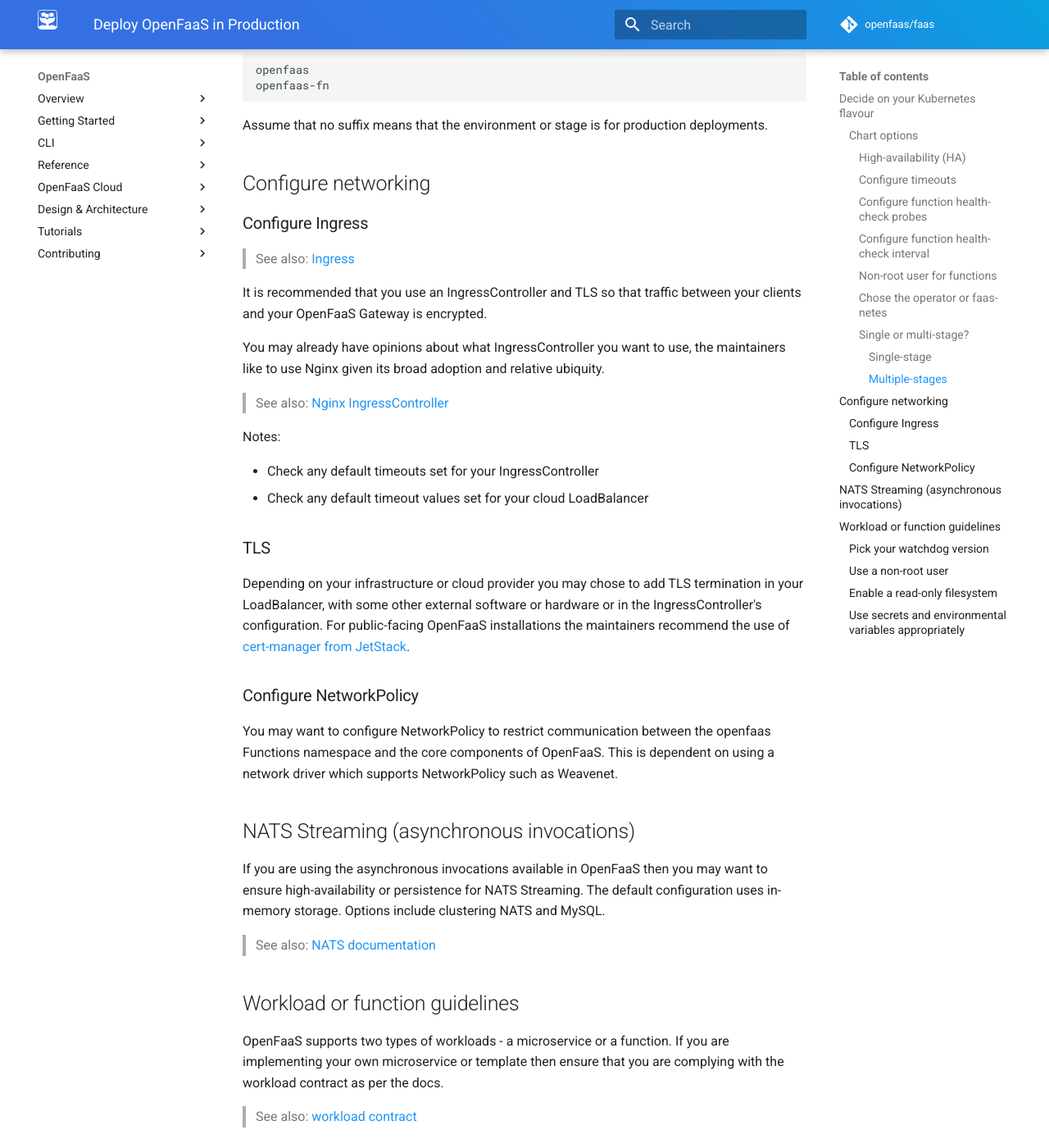
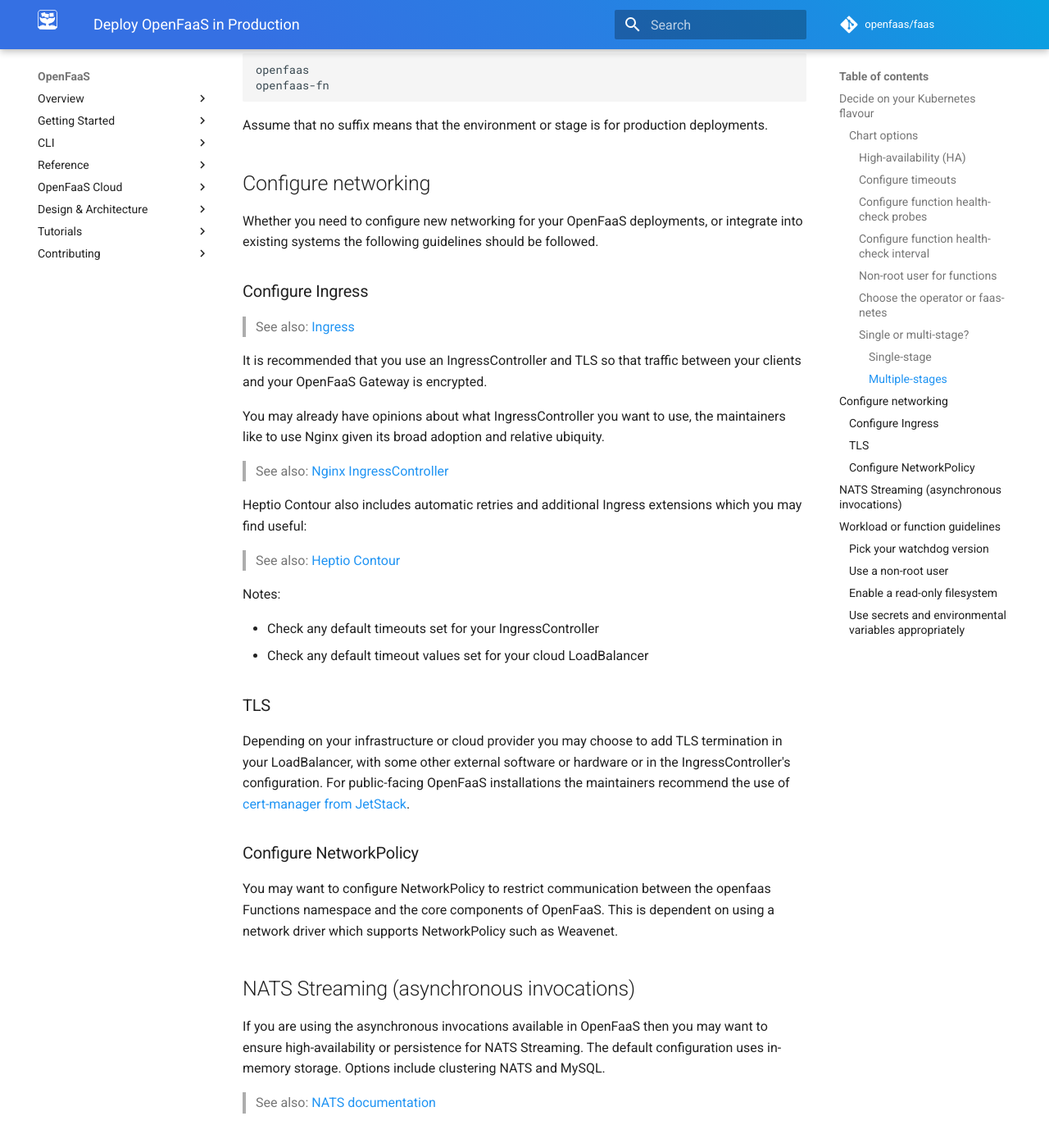
Before and after one commit to openfaas/docs, an MkDocs documentation site: the page built from docs/architecture/production.md, in a window 1280 px wide and 1400 px high, scrolled down 2600 px. Shown: the whole window at 82% size. Built offline with MkDocs 1.6.1 and Material for MkDocs 9.7.7, drawn with Linux system fonts in a browser that asks for light colours; comment, search, counter and statistics services are not loaded; some of the changed text lies outside the part shown.

Commit message:
Add Heptio Contour reference
Signed-off-by: Alex Ellis <alexellis2@gmail.com>

```diff
--- a/docs/architecture/production.md
+++ b/docs/architecture/production.md
@@ -54,7 +54,7 @@ There are both liveness and readiness checks for functions. If you are using the
 
 Set the non-root user flag so that every function is forced to run in a restricted security context.
 
-#### Chose the operator or faas-netes
+#### Choose the operator or faas-netes
 
 The faas-netes controller for OpenFaaS is the most mature, well tested and supported. You may also use the OpenFaaS Operator if you would like to use a Function CRD. If you are not sure which to use, then use faas-netes.
 
@@ -95,6 +95,8 @@ Assume that no suffix means that the environment or stage is for production depl
 
 ## Configure networking
 
+Whether you need to configure new networking for your OpenFaaS deployments, or integrate into existing systems the following guidelines should be followed.
+
 ### Configure Ingress
 
 > See also: [Ingress](https://kubernetes.io/docs/concepts/services-networking/ingress/)
@@ -105,6 +107,10 @@ You may already have opinions about what IngressController you want to use, the
 
 > See also: [Nginx IngressController](https://github.com/kubernetes/ingress-nginx)
 
+Heptio Contour also includes automatic retries and additional Ingress extensions which you may find useful:
+
+> See also: [Heptio Contour](https://github.com/heptio/contour)
+
 Notes:
 
 * Check any default timeouts set for your IngressController
@@ -112,7 +118,7 @@ Notes:
 
 ### TLS
 
-Depending on your infrastructure or cloud provider you may chose to add TLS termination in your LoadBalancer, with some other external software or hardware or in the IngressController's configuration. For public-facing OpenFaaS installations the maintainers recommend the use of [cert-manager from JetStack](https://github.com/jetstack/cert-manager).
+Depending on your infrastructure or cloud provider you may choose to add TLS termination in your LoadBalancer, with some other external software or hardware or in the IngressController's configuration. For public-facing OpenFaaS installations the maintainers recommend the use of [cert-manager from JetStack](https://github.com/jetstack/cert-manager).
 
 ### Configure NetworkPolicy
 
```
